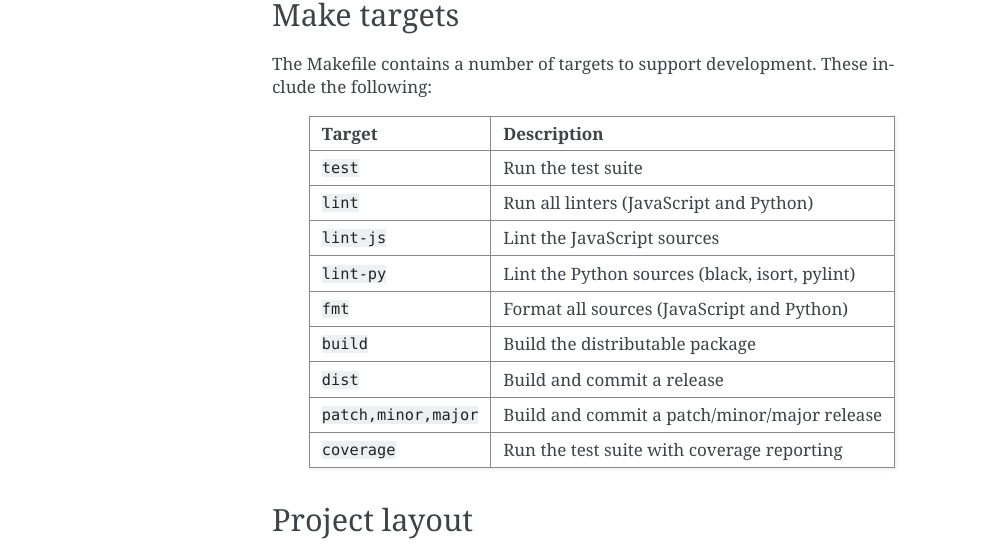
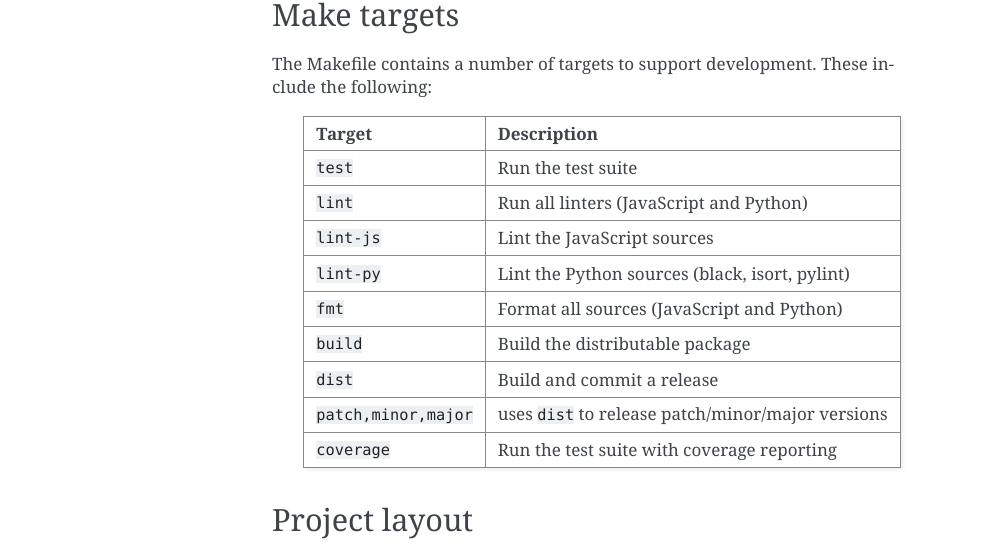
Before and after one commit to ucphhpc/migrid-ux, a Sphinx documentation site: the page built from docs/developer.md, in a window 1280 px wide. Shown: the part 645-1197 px from the top of the page, without its empty margins (148-1141 px from the left). Built offline with Sphinx 7.4.7, drawn with Linux system fonts in a browser that asks for light colours.

Commit message:
Clarify the patch,minor,major make targets

```diff
--- a/docs/developer.md
+++ b/docs/developer.md
@@ -36,7 +36,7 @@ These include the following:
 | `fmt` | Format all sources (JavaScript and Python) |
 | `build` | Build the distributable package |
 | `dist` | Build and commit a release |
-| `patch,minor,major` | Build and commit a patch/minor/major release |
+| `patch,minor,major` | uses `dist` to release patch/minor/major versions |
 | `coverage` | Run the test suite with coverage reporting |
 
 ## Project layout
```
